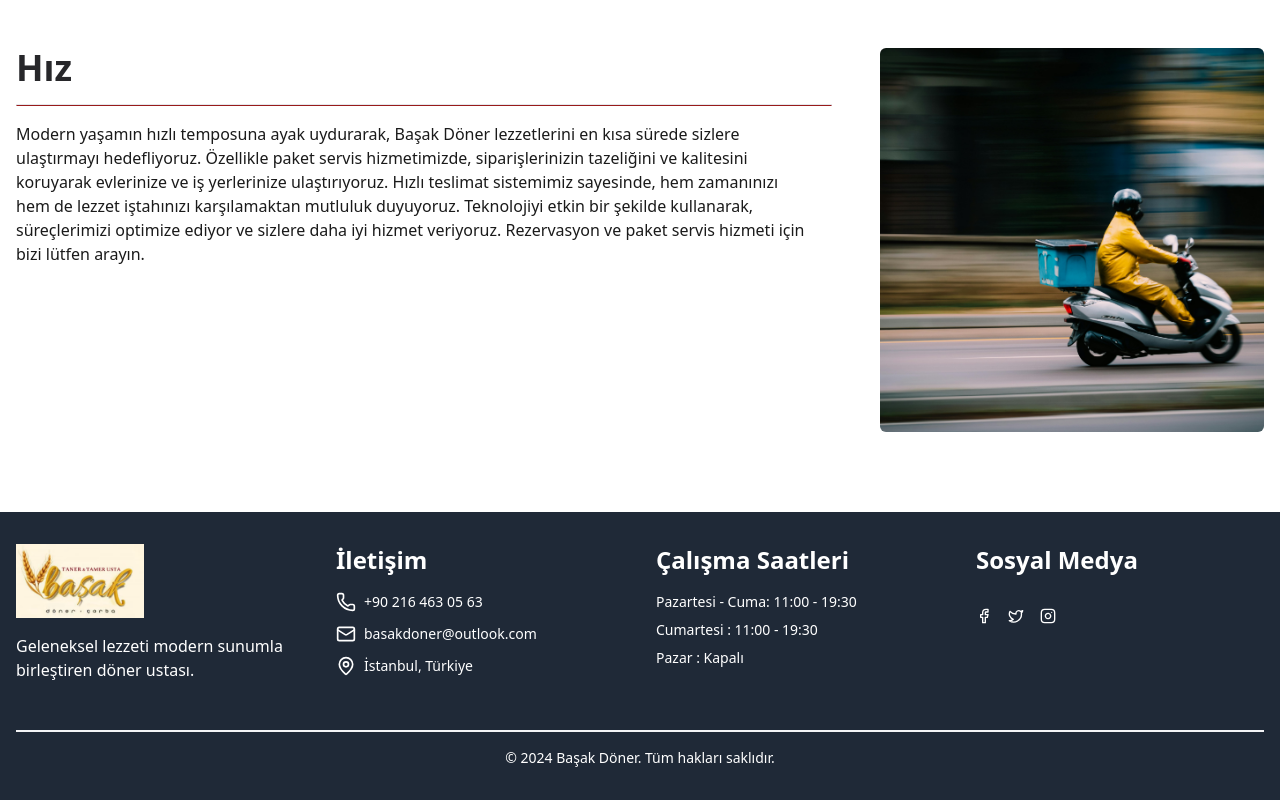
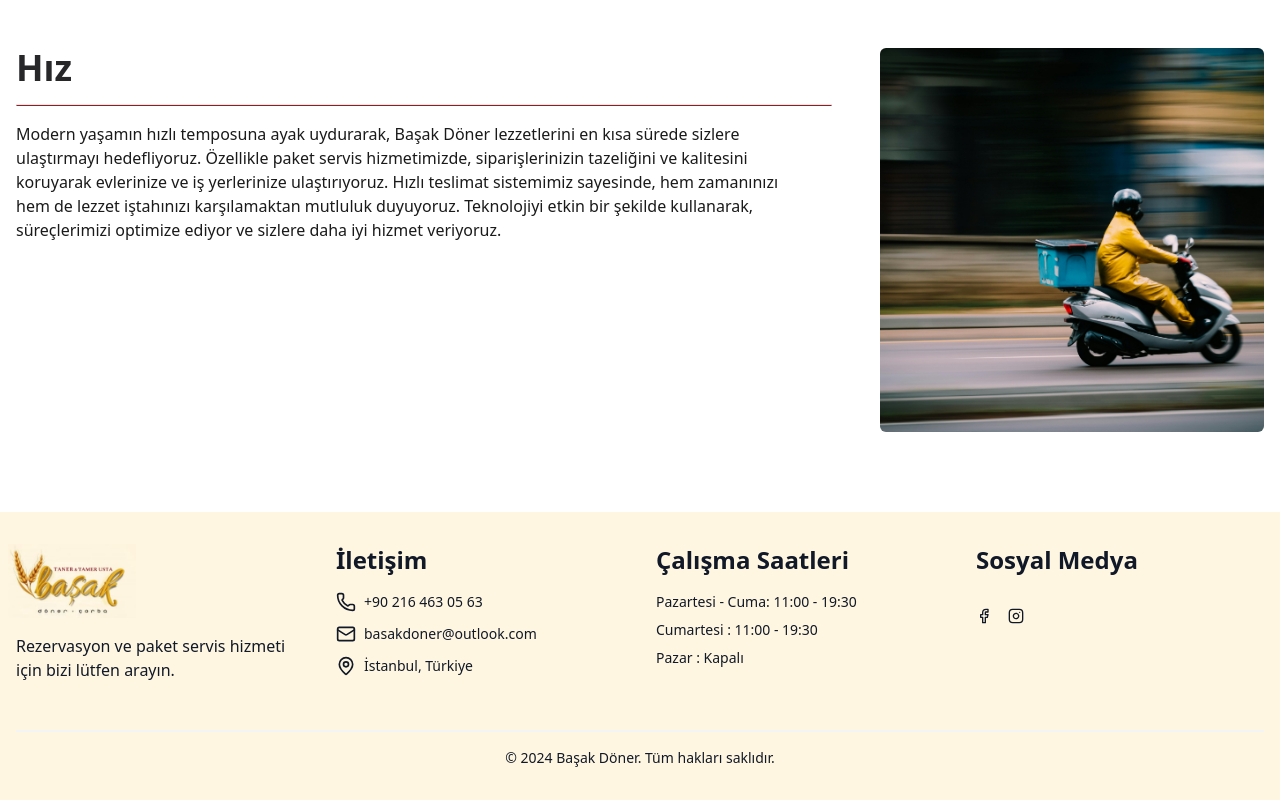
Before and after one commit to mustafafiliz/basakdoner-react, a React (Vite) app: page / in a window 1280 px wide. Shown: the part 1971-2771 px from the top of the page. Built offline with nearby package versions, Linux system fonts and the light colour scheme; the HTML template or start-up script is replaced by a standard one.

Commit message:
fix: about, delivery, home page, footer and header fixes

```diff
--- a/src/components/Footer.tsx
+++ b/src/components/Footer.tsx
@@ -11,7 +11,7 @@ import Container from "./Container";
 
 const Footer = () => {
   return (
-    <footer className="bottom-0 left-0 right-0 bg-gray-800 text-white">
+    <footer className="bottom-0 left-0 right-0 bg-[#FEF6E1] text-gray-900">
       {/* <div className="container mx-auto px-4 py-4">
 
       </div> */}
@@ -20,28 +20,27 @@ const Footer = () => {
           <div className="grid grid-cols-1 md:grid-cols-4 gap-8">
             {/* Logo Section */}
             <div className="flex flex-col items-start gap-4">
-              <Link to="/" className="flex items-center gap-2">
+              <Link to="/" className="flex items-center gap-2 -ml-1 lg:-ml-2">
                 <img
                   src="/images/logo.png"
                   alt="Başak Döner"
                   className="lg:w-32 w-16 h-auto object-cover"
                 />
               </Link>
-
               <p className="text-base">
-                Geleneksel lezzeti modern sunumla birleştiren döner ustası.
+                Rezervasyon ve paket servis hizmeti için bizi lütfen arayın.
               </p>
             </div>
 
             {/* Contact Info */}
             <div className="flex flex-col gap-4">
-              <h3 className="text-white text-xl lg:text-2xl font-semibold">
+              <h3 className="text-gray-900 text-xl lg:text-2xl font-semibold">
                 İletişim
               </h3>
               <div className="flex flex-col gap-3 text-sm">
                 <div className="flex items-center gap-2">
                   <Phone className="h-5 w-5" />
-                  <a href="tel:+902164630563" className="hover:text-gray-300">
+                  <a href="tel:+902164630563" className="hover:font-semibold">
                     +90 216 463 05 63
                   </a>
                 </div>
@@ -49,7 +48,7 @@ const Footer = () => {
                   <Mail className="h-5 w-5" />
                   <a
                     href="mailto:basakdoner@outlook.com"
-                    className="hover:text-gray-300"
+                    className="hover:font-semibold"
                     target="_blank"
                     rel="noopener noreferrer"
                   >
@@ -65,7 +64,7 @@ const Footer = () => {
 
             {/* Working Hours */}
             <div className="flex flex-col gap-4">
-              <h3 className="text-white text-xl lg:text-2xl font-semibold">
+              <h3 className="text-gray-900 text-xl lg:text-2xl font-semibold">
                 Çalışma Saatleri
               </h3>
               <div className="flex flex-col gap-2 text-sm">
@@ -76,17 +75,22 @@ const Footer = () => {
             </div>
 
             <div className="flex flex-col gap-4">
-              <h3 className="text-white text-xl lg:text-2xl font-semibold">
+              <h3 className="text-gray-900 text-xl lg:text-2xl font-semibold">
                 Sosyal Medya
               </h3>
               <div className="flex items-center gap-4 mt-4">
-                <Link to="#" className="hover:text-white">
+                <Link
+                  to="https://www.facebook.com/share/1JuR7dgPsx/?mibextid=wwXIfr"
+                  target="_blank"
+                  className="hover:text-gray-900"
+                >
                   <Facebook className="h-4 w-4" />
                 </Link>
-                <Link to="#" className="hover:text-white">
-                  <Twitter className="h-4 w-4" />
-                </Link>
-                <Link to="#" className="hover:text-white">
+                <Link
+                  to="https://www.instagram.com/basakdonerkozyatagii/profilecard/?igsh=MWR5dXByM3Jpdmtk"
+                  target="_blank"
+                  className="hover:text-gray-900"
+                >
                   <Instagram className="h-4 w-4" />
                 </Link>
               </div>
--- a/src/components/Header.tsx
+++ b/src/components/Header.tsx
@@ -71,13 +71,18 @@ const Header = () => {
               </div>
             </div>
             <div className="flex items-center gap-4">
-              <Link to="#" className="hover:text-white">
+              <Link
+                to="https://www.facebook.com/share/1JuR7dgPsx/?mibextid=wwXIfr"
+                target="_blank"
+                className="hover:text-white"
+              >
                 <Facebook className="h-4 w-4" />
               </Link>
-              <Link to="#" className="hover:text-white">
-                <Twitter className="h-4 w-4" />
-              </Link>
-              <Link to="#" className="hover:text-white">
+              <Link
+                to="https://www.instagram.com/basakdonerkozyatagii/profilecard/?igsh=MWR5dXByM3Jpdmtk"
+                target="_blank"
+                className="hover:text-white"
+              >
                 <Instagram className="h-4 w-4" />
               </Link>
             </div>
@@ -86,13 +91,13 @@ const Header = () => {
       </div>
 
       <div
-        className={`transition-all duration-300 bg-[#FFF3D9] ${
+        className={`transition-all duration-300 bg-[#FEF6E1] ${
           isScrolled ? "backdrop-blur-sm" : ""
         }`}
       >
         <Container>
           <div className="flex justify-between items-center pt-1 pb-2">
-            <Link to="/" className="flex items-center gap-2">
+            <Link to="/" className="flex items-center gap-2 -ml-1 lg:-ml-2">
               <img
                 src="/images/logo.png"
                 alt="Başak Döner"
--- a/src/pages/Delivery.tsx
+++ b/src/pages/Delivery.tsx
@@ -28,6 +28,10 @@ const Delivery = () => {
                 alt="kurye"
                 className="lg:max-w-[640px] mx-auto aspect-[4/1] object-cover rounded-lg mb-7"
               />
+              <div>
+                <h3 className="text-red-800 font-bold lg:text-2xl text-base mb-2">
+                  Kozyatağı Döner Servisi
+                </h3>
                 <p className="text-sm md:text-base font-medium text-[#1a1a1a] lg:max-w-full max-w-[400px]">
                   Kadıköy Kozyatağı Mahallesi’nde bulunan lokantamız, en yakın
                   dönerci arayışında olan herkes için doğal bir merkez
@@ -43,6 +47,7 @@ const Delivery = () => {
                   aracılığıyla siparişinizi kolayca verebilir, en yakın dönerci
                   olarak sunduğumuz hizmetin tadını çıkarabilirsiniz!
                 </p>
+              </div>
             </div>
             <div>
               <h3 className="text-red-800 font-bold lg:text-2xl text-base mb-2">
--- a/src/pages/Home.tsx
+++ b/src/pages/Home.tsx
@@ -114,8 +114,7 @@ const Home = () => {
                 zamanınızı hem de lezzet iştahınızı karşılamaktan mutluluk
                 duyuyoruz. Teknolojiyi etkin bir şekilde kullanarak,
                 süreçlerimizi optimize ediyor ve sizlere daha iyi hizmet
-                veriyoruz. Rezervasyon ve paket servis hizmeti için bizi lütfen
-                arayın.
+                veriyoruz.
               </p>
             </div>
             <img
```
Also changed, not shown: src/pages/About.tsx (+14 -49 lines). Lines whose indentation alone changed are shown as unchanged.
